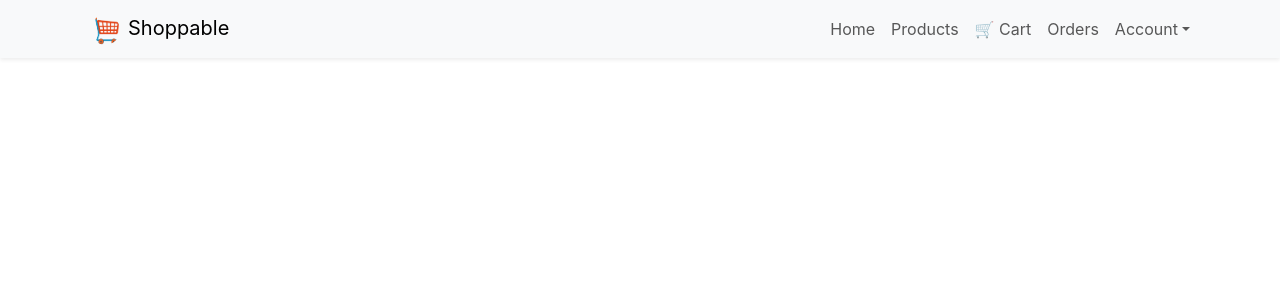
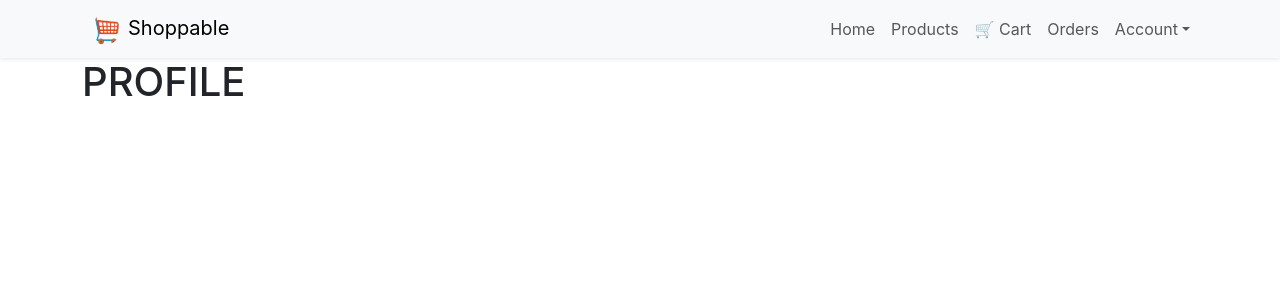
Before and after one commit to risselintod/csp3-intod-monsalud, a React (Create React App) app in the folder frontend/: page /profile in a window 1280 px wide. Shown: the top 300 px of the page. Built offline with nearby package versions, Linux system fonts and the light colour scheme.

Commit message:
Fixed Logout

```diff
--- a/frontend/public/index.html
+++ b/frontend/public/index.html
@@ -9,12 +9,14 @@
       name="description"
       content="Web site created using create-react-app"
     />
+
     <link rel="apple-touch-icon" href="%PUBLIC_URL%/logo192.png" />
     <!--
       manifest.json provides metadata used when your web app is installed on a
       user's mobile device or desktop. See https://developers.google.com/web/fundamentals/web-app-manifest/
     -->
     <link rel="manifest" href="%PUBLIC_URL%/manifest.json" />
+
     <!--
       Notice the use of %PUBLIC_URL% in the tags above.
       It will be replaced with the URL of the `public` folder during the build.
--- a/frontend/src/App.js
+++ b/frontend/src/App.js
@@ -1,3 +1,4 @@
+import { useEffect, useState } from "react";
 import Container from "react-bootstrap/Container";
 import { BrowserRouter as Router } from "react-router-dom";
 import { Route, Routes } from "react-router-dom";
@@ -10,6 +11,7 @@ import AppNavbar from "./components/Navbar";
 import ProductDetails from "./pages/ProductDetails";
 import CartPage from "./pages/CartPage";
 import Orders from "./pages/Orders";
+import Profile from "./pages/Profile";
 
 function App() {
   return (
@@ -24,6 +26,7 @@ function App() {
             <Route path="/product/:productId" element={<ProductDetails />} />
             <Route path="/cart" element={<CartPage />} />
             <Route path="/orders" element={<Orders />} />
+            <Route path="/profile" element={<Profile />} />
           </Routes>
         </Container>
       </Router>
--- a/frontend/src/components/Navbar.js
+++ b/frontend/src/components/Navbar.js
@@ -1,4 +1,4 @@
-import React, { useContext } from "react";
+import React, { useContext, useEffect } from "react";
 import { Navbar, Nav, Container, NavDropdown } from "react-bootstrap";
 import { Link, useNavigate } from "react-router-dom";
 import UserContext from "../context/UserContext";
@@ -9,7 +9,7 @@ const AppNavbar = () => {
 
   const logout = () => {
     unsetUser();
-
+    localStorage.clear();
     navigate("/login");
   };
 
@@ -17,9 +17,7 @@ const AppNavbar = () => {
     <Navbar bg="light" expand="lg" className="shadow-sm">
       <Container>
         <Navbar.Brand as={Link} to="/">
-          <a href="">
-            <img class="rounded-circle mx-2" src="/cartLogo.png" width="30" height="30" />
-          </a>
+          <img className="rounded-circle mx-2" src="/cartLogo.png" width="30" height="30" />
           Shoppable
         </Navbar.Brand>
 
--- /dev/null
+++ b/frontend/src/pages/Profile.js
@@ -0,0 +1,12 @@
+import { useContext } from "react"
+import UserContext from "../context/UserContext"
+
+export default function Profile() {
+    const { user } = useContext(UserContext);
+    console.log("User Profile: ", user);
+
+
+    return (
+        <h1>PROFILE</h1>
+    )
+}
```
Also changed, not shown: frontend/public/react.webp (added). Lines whose indentation alone changed are shown as unchanged.
